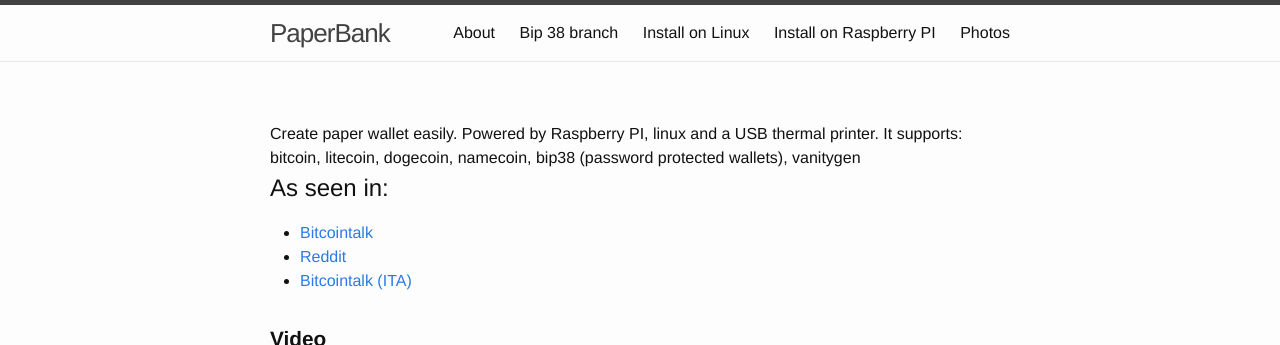
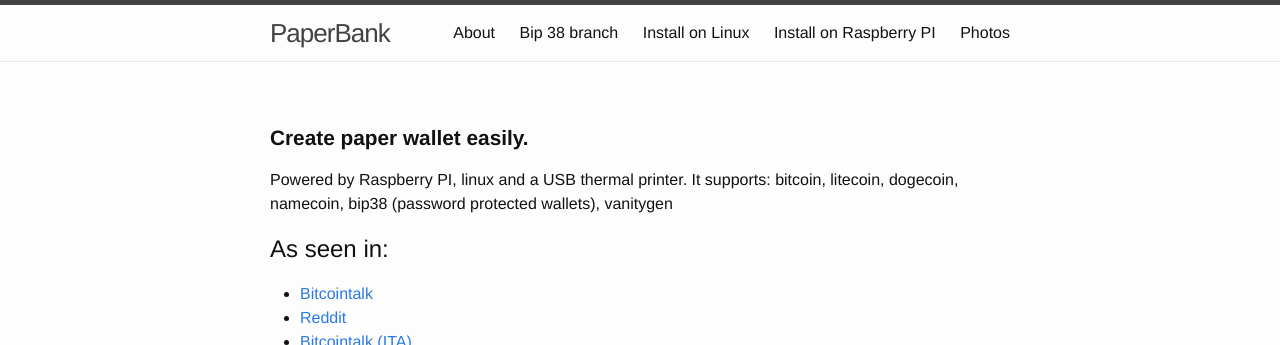
Before and after one commit to makevoid/paperbank_site, a Jekyll site: the page built from index.html, in a window 1280 px wide, cut to the strip 0-345 px from the top of the page. Built offline with Jekyll 4.4.1, drawn with Linux system fonts in a browser that asks for light colours; part of the change alters nothing that is shown.

```diff
--- a/index.html
+++ b/index.html
@@ -1,11 +1,13 @@
 ---
 layout: default
+published: true
 ---
 
 <div class="home">
 
   <article>
-    Create paper wallet easily. Powered by Raspberry PI, linux and a USB thermal printer. It supports: bitcoin, litecoin, dogecoin, namecoin, bip38 (password protected wallets), vanitygen
+    <h1>Create paper wallet easily.</h1>
+  	<p>Powered by Raspberry PI, linux and a USB thermal printer. It supports: bitcoin, litecoin, dogecoin, namecoin, bip38 (password protected wallets), vanitygen</p>
   </article>
 
 
```
